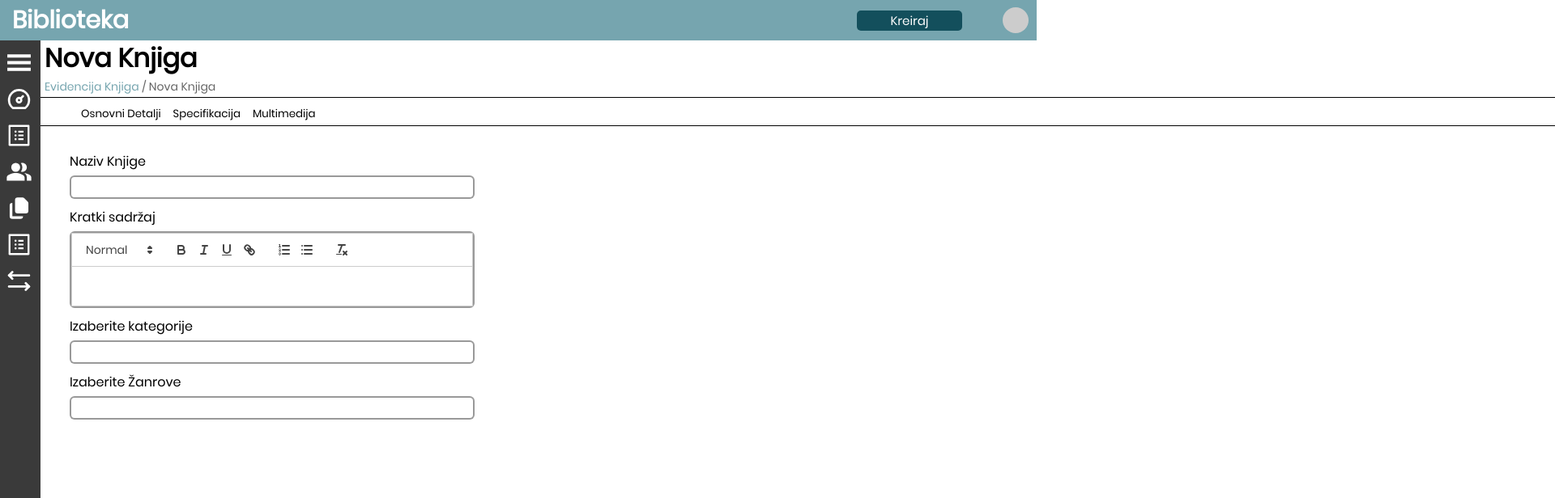
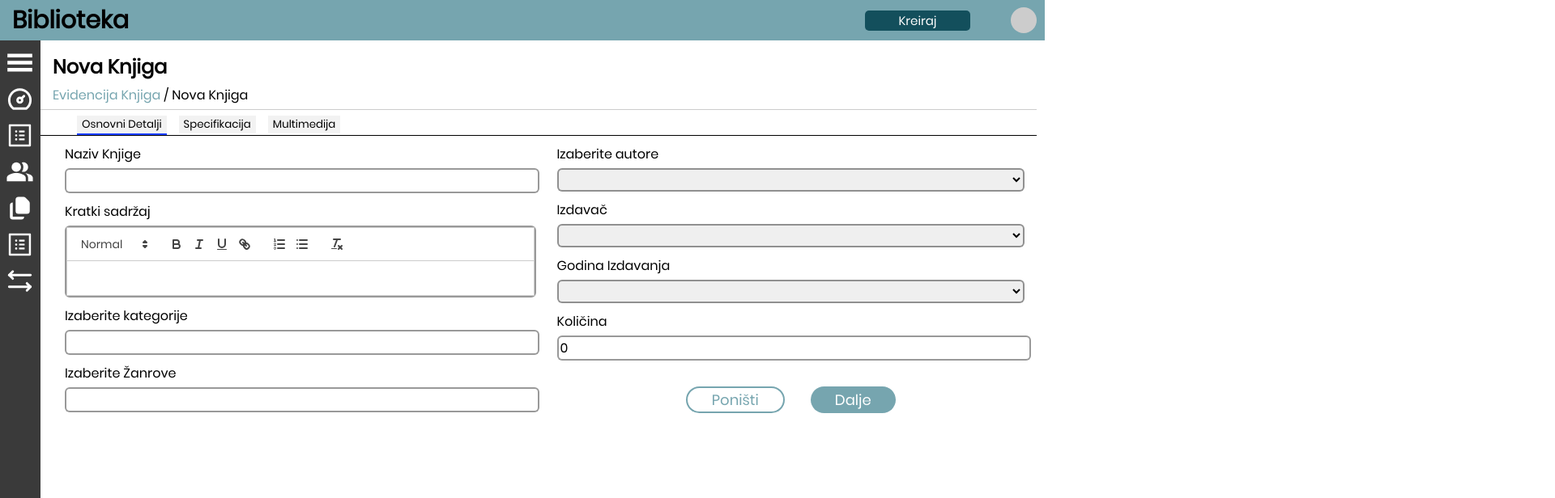
Before and after one commit to Masulaa/online-biblioteka, a React (Create React App) app: page /EvidentionOfBooks/NewBook in a window 1280 px wide. Shown: the top 616 px of the page at 81% size, 1920 px wide, since content can reach past the window. Built offline with nearby package versions, Linux system fonts and the light colour scheme.

Commit message:
Kickoff with Luka

```diff
--- a/src/App.js
+++ b/src/App.js
@@ -1,50 +1,182 @@
-import './App.css';
-import LogIn from './components/account-components/LogIn';
-import SignUp from './components/account-components/SignUp';
+import { lazy, Suspense } from "react";
 
+import "./App.css";
+import LoadingSpinner from "./components/account-components/loading-spinner/LoadingSpinner"
 import { Route, Routes, BrowserRouter } from "react-router-dom";
 
-import EvidentionOfBooks from './components/books-evidention/EvidentionOfBooks'
+const LogIn = lazy(() => import("./components/account-components/LogIn"))
+const SignUp = lazy(() => import("./components/account-components/SignUp"))
 
-import NewBook from './components/books-evidention/new-book/NewBook';
+const EvidentionOfBooks = lazy(() =>
+  import("./components/books-evidention/EvidentionOfBooks")
+);
 
-import EditBook from './components/books-evidention/edit-book/EditBook';
+const EditBook = lazy(() =>
+  import("./components/books-evidention/edit-book/EditBook")
+);
 
-import BookDetails from './components/books-evidention/book-details/BookDetails';
-import BookEvid from './components/books-evidention/book-details/BookEvid';
-import BookMulti from './components/books-evidention/book-details/BookMulti';
-import BookSpec from './components/books-evidention/book-details/BookSpec';
+const BookDetails = lazy(() =>
+  import("./components/books-evidention/book-details/BookDetails")
+);
+const BookEvid = lazy(() =>
+  import("./components/books-evidention/book-details/BookEvid")
+);
+const BookMulti = lazy(() =>
+  import("./components/books-evidention/book-details/BookMulti")
+);
+const BookSpec = lazy(() =>
+  import("./components/books-evidention/book-details/BookSpec")
+);
 
-import StudentEvidention from './components/student/StudentEvidention'
-import NewStudent from './components/student/NewStudent';
-import LibrarianEvidention from './components/librarian/LibrarianEvidention';
-import NewLibrarian from './components/librarian/NewLibrarian';
-import AuthorEvidention from './components/author/AuthorEvidention';
-import NewAuthor from './components/author/NewAuthor';
-import LoadingSpinner from './components/account-components/loading-spinner/LoadingSpinner';
+const StudentEvidention = lazy(() =>
+  import("./components/student/StudentEvidention")
+);
+const NewStudent = lazy(() => import("./components/student/NewStudent"));
+const LibrarianEvidention = lazy(() =>
+  import("./components/librarian/LibrarianEvidention")
+);
+const NewLibrarian = lazy(() => import("./components/librarian/NewLibrarian"));
+const AuthorEvidention = lazy(() =>
+  import("./components/author/AuthorEvidention")
+);
+const NewAuthor = lazy(() => import("./components/author/NewAuthor"));
+
+const NewBook = lazy(() =>
+  import("./components/books-evidention/new-book/NewBook")
+);
 
 function App() {
   return (
     <BrowserRouter>
       <Routes>
-        <Route path='/' element={<SignUp/>} />
-        <Route path='/test' element={<LoadingSpinner/>}/>
-        <Route path='/LogIn' element={<LogIn/>}/>
-        <Route path='/EvidentionOfBooks' element={<EvidentionOfBooks/>}/>
-        <Route path='/EvidentionOfBooks/NewBook' element={<NewBook/>}/>
-        <Route path='/EvidentionOfBooks/EditBook' element={<EditBook/>}/>
-        <Route path='/EvidentionOfBooks/BookDetails' element={<BookDetails/>}/>
-        <Route path='/EvidentionOfBooks/BookDetails/Evidention' element={<BookEvid/>}/>
-        <Route path='/EvidentionOfBooks/BookDetails/Specification' element={<BookSpec/>}/>
-        <Route path='/EvidentionOfBooks/BookDetails/Multimedia' element={<BookMulti/>}/>
-        <Route path='/StudentEvidention' element={<StudentEvidention/>}/>
-        <Route path='/StudentEvidention/NewStudent' element={<NewStudent/>}/>
-        <Route path='/LibrarianEvidention' element={<LibrarianEvidention/>}/>
-        <Route path='/LibrarianEvidention/NewLibrarian' element={<NewLibrarian/>}/>
-        <Route path='/AuthorEvidention' element={<AuthorEvidention/>}/>
-        <Route path='/AuthorEvidention/NewAuthor' element={<NewAuthor/>}/>
-
-
+        <Route
+          path="/"
+          element={
+            <Suspense fallback={null}>
+              <SignUp />
+            </Suspense>
+          }
+        />
+        <Route
+          path="/test"
+          element={
+            <Suspense fallback={null}>
+              <LoadingSpinner />
+            </Suspense>
+          }
+        />
+        <Route
+          path="/LogIn"
+          element={
+            <Suspense fallback={null}>
+              <LogIn />
+            </Suspense>
+          }
+        />
+        <Route
+          path="/EvidentionOfBooks"
+          element={
+            <Suspense fallback={null}>
+              <EvidentionOfBooks />
+            </Suspense>
+          }
+        />
+        <Route
+          path="/EvidentionOfBooks/NewBook"
+          element={
+            <Suspense fallbac="null">
+              <NewBook />
+            </Suspense>
+          }
+        />
+        <Route
+          path="/EvidentionOfBooks/EditBook"
+          element={
+            <Suspense fallback={null}>
+              <EditBook />
+            </Suspense>
+          }
+        />
+        <Route
+          path="/EvidentionOfBooks/BookDetails"
+          element={
+            <Suspense fallback={null}>
+              <BookDetails />
+            </Suspense>
+          }
+        />
+        <Route
+          path="/EvidentionOfBooks/BookDetails/Evidention"
+          element={
+            <Suspense fallback={null}>
+              <BookEvid />
+            </Suspense>
+          }
+        />
+        <Route
+          path="/EvidentionOfBooks/BookDetails/Specification"
+          element={
+            <Suspense fallback={null}>
+              <BookSpec />
+            </Suspense>
+          }
+        />
+        <Route
+          path="/EvidentionOfBooks/BookDetails/Multimedia"
+          element={
+            <Suspense fallback={null}>
+              <BookMulti />
+            </Suspense>
+          }
+        />
+        <Route
+          path="/StudentEvidention"
+          element={
+            <Suspense fallback={null}>
+              <StudentEvidention />
+            </Suspense>
+          }
+        />
+        <Route
+          path="/StudentEvidention/NewStudent"
+          element={
+            <Suspense fallback={null}>
+              <NewStudent />
+            </Suspense>
+          }
+        />
+        <Route
+          path="/LibrarianEvidention"
+          element={
+            <Suspense fallback={null}>
+              <LibrarianEvidention />
+            </Suspense>
+          }
+        />
+        <Route
+          path="/LibrarianEvidention/NewLibrarian"
+          element={
+            <Suspense fallback={null}>
+              <NewLibrarian />
+            </Suspense>
+          }
+        />
+        <Route
+          path="/AuthorEvidention"
+          element={
+            <Suspense fallback={null}>
+              <AuthorEvidention />
+            </Suspense>
+          }
+        />
+        <Route
+          path="/AuthorEvidention/NewAuthor"
+          element={
+            <Suspense fallback={null}>
+              <NewAuthor />
+            </Suspense>
+          }
+        />
       </Routes>
     </BrowserRouter>
   );
--- a/src/api/api.js
+++ b/src/api/api.js
@@ -78,4 +78,7 @@ export const BookService = {
   ListBooks() {
     return client.get("books");
   },
+  CreateBook(bookData) {
+    return client.post('books/store', bookData)
+  }
 };
--- a/src/components/author/NewAuthor.css
+++ b/src/components/author/NewAuthor.css
@@ -38,24 +38,6 @@
     border-bottom: 1px solid black;
     width: 1000rem;
     margin-left: -500px;
-  }
-
-  .blur-showed{
-    filter: blur(10px);
-    opacity: 1;
-    pointer-events: none;
-  }
-
-  .blur{
-   transition: all 0.4s ease-in-out;
-  }
-
-  .naslov1 {
-    padding: 3rem 0rem 	0rem 	0rem;
-    display: flex;
-    justify-content: flex-start;
-    margin-left: 0px;
-    width: 100%;
   }
 
   .buttons1{
@@ -148,13 +130,6 @@
     width: 300px;
   }
 
-  .logo {
-    font-weight: bold;
-    font-size: 1rem;
-    padding: 15px;
-    font-size: 30px;
-  }
-
   .profile {
     display: flex;
     align-items: center;
--- a/src/components/books-evidention/edit-book/EditBook.css
+++ b/src/components/books-evidention/edit-book/EditBook.css
@@ -1,69 +1,44 @@
+@import "../../../style/global.css";
 
-@font-face {
-  font-family: Poppins-Regular;
-  src: url('../../../fonts/poppins/Poppins-Regular.ttf');
-}
 
-@font-face {
-  font-family: Poppins-Bold;
-  src: url('../../../fonts/poppins/Poppins-Bold.ttf');
-}
-
-@font-face {
-  font-family: Poppins-Medium;
-  src: url('../../../fonts/poppins/Poppins-Medium.ttf');
-}
-
-@font-face {
-  font-family: Montserrat-Bold;
-  src: url('../../../fonts/montserrat/Montserrat-Bold.ttf');
-}
-
-.Glavno{
-
-  margin: 0% 4.3%;
-  /* background-color:red; */
-  position: absolute;
-}
-
-.main-content{
+.main-content {
   overflow-y: scroll;
 }
 
-*{
+* {
   font-family: Poppins-Regular;
 }
 
-.line2{
+.line2 {
   border-bottom: 1px solid black;
   width: 1000rem;
   margin-left: -500px;
 }
 
-.blur-showed{
+.blur-showed {
   filter: blur(10px);
   opacity: 1;
   pointer-events: none;
 }
 
-.blur{
+.blur {
   transition: all 0.4s ease-in-out;
 }
 
 .naslov1 {
-  padding: 3rem 0rem 	0rem 	0rem;
+  padding: 3rem 0rem 0rem 0rem;
   display: flex;
   justify-content: flex-start;
   margin-left: 0px;
   width: 100%;
 }
 
-.buttons{
+.buttons {
   display: flex;
   flex-direction: row;
   justify-content: center;
   margin-top: 2rem;
-  border:none;
+  border: none;
 }
 
 .submit {
@@ -79,7 +54,7 @@
   border: none;
 }
 
-.cancel{
+.cancel {
   padding-left: 30px;
   padding-right: 30px;
   margin-right: 1rem;
@@ -92,70 +67,64 @@
   transition: background-color 0.3s ease;
 }
 
-.cancel:hover{
+.cancel:hover {
   border: 2px solid #51737b;
   background-color: #51737b;
   color: white;
 }
 
-.submit:hover{
+.submit:hover {
   background-color: #51737b;
 }
 
-.paragraf{
-  color: #76A5AF;
+.paragraf {
+  color: #76a5af;
   transition: background-color 0.3s ease;
 }
 
-.paragraf:hover{
+.paragraf:hover {
   color: #51737b;
 }
 
-.Stranica p{
+.Stranica p {
   margin-right: 0.5%;
-  display:inline-flex;
+  display: inline-flex;
   font-size: 1rem;
   font-weight: 500;
 }
 
-label{
+label {
   display: block;
   margin-bottom: 5px;
   margin-top: 10px;
 }
-
-.input0{
+/*
+.input0 {
   width: 500px;
   font-size: 16px;
   border-radius: 6px;
-border: 2px solid rgba(0,0,0,0.4);
-}
+  border: 2px solid rgba(0, 0, 0, 0.4);
+} */
 
-.info{
+.info {
   margin: 0.2%;
   display: block;
 }
 
-.ks{
+.ks {
   height: 200px;
 }
 
-.info2{
+.info2 {
   position: absolute;
   margin: -440px 700px;
   margin-top: -350px;
 }
 
-select{
+select {
   width: 300px;
 }
 
-.logo {
-  font-weight: bold;
-  font-size: 1rem;
-  padding: 15px;
-  font-size: 30px;
-}
 
 .profile {
   display: flex;
@@ -168,7 +137,7 @@ select{
 }
 
 .create-btn {
-  background-color: #134F5C;
+  background-color: #134f5c;
   margin: auto;
   padding-left: 20px;
   padding-right: 20px;
@@ -189,8 +158,6 @@ select{
   border-radius: 20px;
 }
 
-
-
 .icon {
   padding-left: 2px;
   color: white;
@@ -205,35 +172,35 @@ select{
 }
 
 .settings {
-  position:fixed;
+  position: fixed;
   color: white;
   font-size: 35px;
   padding-left: 6px;
   margin-top: 340px;
 }
 
-
 @media screen and (max-width: 1280px) {
-  .container{
+  .container {
     display: flex;
     flex-direction: column;
   }
-    .info2{
+  .info2 {
     margin-left: 30px;
     margin-top: 380px;
   }
-    .text-text{
+  .text-text {
     margin-left: 30px;
   }
-    h1{
+  h1 {
     margin-left: 30px;
   }
-    .Stranica{
+  .Stranica {
     margin-left: 30px;
   }
-    body{
-      overflow-y: scroll;    }
-      .buttons{
+  body {
+    overflow-y: scroll;
+  }
+  .buttons {
     margin-bottom: 0px;
   }
 }
--- a/src/components/books-evidention/new-book/NewBook.css
+++ b/src/components/books-evidention/new-book/NewBook.css
@@ -1,69 +1,35 @@
+@import "../../../style/global.css";
 
-@font-face {
-  font-family: Poppins-Regular;
-  src: url('../../../fonts/poppins/Poppins-Regular.ttf');
-}
-
-@font-face {
-  font-family: Poppins-Bold;
-  src: url('../../../fonts/poppins/Poppins-Bold.ttf');
-}
-
-@font-face {
-  font-family: Poppins-Medium;
-  src: url('../../../fonts/poppins/Poppins-Medium.ttf');
-}
-
-@font-face {
-  font-family: Montserrat-Bold;
-  src: url('../../../fonts/montserrat/Montserrat-Bold.ttf');
-}
-
-.Glavno{
-
-  margin: 0% 4.3%;
-  /* background-color:red; */
-  position: absolute;
-}
-
-.main-content{
+.main-content {
   overflow-y: scroll;
 }
 
-*{
+* {
   font-family: Poppins-Regular;
 }
 
-.line2{
+.line2 {
   border-bottom: 1px solid black;
   width: 1000rem;
   margin-left: -500px;
 }
 
-.blur-showed{
+.blur-showed {
   filter: blur(10px);
   opacity: 1;
   pointer-events: none;
 }
 
-.blur{
+.blur {
   transition: all 0.4s ease-in-out;
 }
 
-.naslov1 {
-  padding: 3rem 0rem 	0rem 	0rem;
-  display: flex;
-  justify-content: flex-start;
-  margin-left: 0px;
-  width: 100%;
-}
-
-.buttons{
+.buttons {
   display: flex;
   flex-direction: row;
   justify-content: center;
   margin-top: 2rem;
-  border:none;
+  border: none;
 }
 
 .submit {
@@ -79,7 +45,7 @@
   border: none;
 }
 
-.cancel{
+.cancel {
   padding-left: 30px;
   padding-right: 30px;
   margin-right: 1rem;
@@ -92,69 +58,62 @@
   transition: background-color 0.3s ease;
 }
 
-.cancel:hover{
+.cancel:hover {
   border: 2px solid #51737b;
   background-color: #51737b;
   color: white;
 }
 
-.submit:hover{
+.submit:hover {
   background-color: #51737b;
 }
 
-.paragraf{
-  color: #76A5AF;
+.paragraf {
+  color: #76a5af;
   transition: background-color 0.3s ease;
 }
 
-.paragraf:hover{
+.paragraf:hover {
   color: #51737b;
 }
 
-.Stranica p{
+.Stranica p {
   margin-right: 0.5%;
-  display:inline-flex;
+  display: inline-flex;
   font-size: 1rem;
   font-weight: 500;
 }
 
-label{
+label {
   display: block;
   margin-bottom: 5px;
   margin-top: 10px;
 }
-
+/*
 .input0{
 width: 500px;
 font-size: 16px;
 border-radius: 6px;
 border: 2px solid rgba(0,0,0,0.4);
-}
+} */
 
-.info{
+.info {
   margin: 0.2%;
   display: block;
 }
 
-.ks{
+.ks {
   height: 200px;
 }
 
-.info2{
+.info2 {
   position: absolute;
   margin: -440px 700px;
   margin-top: -350px;
 }
 
-select{
+select {
   width: 300px;
-}
-
-.logo {
-  font-weight: bold;
-  font-size: 1rem;
-  padding: 15px;
-  font-size: 30px;
 }
 
 .profile {
@@ -168,7 +127,7 @@ select{
 }
 
 .create-btn {
-  background-color: #134F5C;
+  background-color: #134f5c;
   margin: auto;
   padding-left: 20px;
   padding-right: 20px;
@@ -189,8 +148,6 @@ select{
   border-radius: 20px;
 }
 
-
-
 .icon {
   padding-left: 2px;
   color: white;
@@ -205,35 +162,35 @@ select{
 }
 
 .settings {
-  position:fixed;
+  position: fixed;
   color: white;
   font-size: 35px;
   padding-left: 6px;
   margin-top: 340px;
 }
 
-
 @media screen and (max-width: 1280px) {
-  .container{
+  .container {
     display: flex;
     flex-direction: column;
   }
-    .info2{
+  .info2 {
     margin-left: 30px;
     margin-top: 380px;
   }
-    .text-text{
+  .text-text {
     margin-left: 30px;
   }
-    h1{
+  h1 {
     margin-left: 30px;
   }
-    .Stranica{
+  .Stranica {
     margin-left: 30px;
   }
-    body{
-      overflow-y: scroll;    }
-      .buttons{
+  body {
+    overflow-y: scroll;
+  }
+  .buttons {
     margin-bottom: 0px;
   }
 }
--- a/src/components/books-evidention/new-book/NewBook.js
+++ b/src/components/books-evidention/new-book/NewBook.js
@@ -7,6 +7,7 @@ import DragDrop from "../../dragdropupload/DragDrop";
 import "./NewBook.css";
 import ReactQuill from "react-quill";
 import "react-quill/dist/quill.snow.css";
+import { BookService } from "../../../api/api";
 
 function NewBook() {
   const [currentStep, setCurrentStep] = useState(1);
@@ -24,6 +25,12 @@ function NewBook() {
   const [format, setFormat] = useState("");
   const [isbn, setIsbn] = useState("");
   const [fileName, setFileName] = useState("");
+
+  const createBook = () => {
+    BookService.CreateBook({
+      nazivKnjiga: bookName,
+    });
+  };
 
   const navigate = useNavigate();
 
@@ -52,6 +59,8 @@ function NewBook() {
     console.log("Format:", format);
     console.log("ISBN:", isbn);
     console.log("Ime fajla:", fileName);
+
+    createBook();
   };
 
   const isMenuOpen = useSelector((state) => state.menu.isMenuOpen);
@@ -65,19 +74,23 @@ function NewBook() {
       <NavBar />
       <div className={`blur ${isMenuOpen ? "blur-showed" : ""}`}>
         <div className="main-content">
-          <div className="Glavno">
-            <h1 className="naslov1">Nova Knjiga</h1>
-            <p>
+          <div class="headbar">
+            <h2 className="naslov">Nova Knjiga</h2>
+            <p class="breadcrumbs">
               <Link to="/EvidentionOfBooks">
                 <span className="paragraf">Evidencija Knjiga</span>
               </Link>{" "}
               / Nova Knjiga
             </p>
-            <div className="line2"></div>
+          </div>
+
+          <div className="Glavno">
             <div className="Stranica">
-              <Link className="link-p">
+              <Link>
                 <button
-                className={currentStep === 1 ? "active" : ""}
+                  className={`toggle-button ${
+                    currentStep === 1 ? "active" : ""
+                  }`}
                   onClick={() => handleLinkClick(1)}
                 >
                   Osnovni Detalji
@@ -85,7 +98,9 @@ function NewBook() {
               </Link>
               <Link className="link-p">
                 <button
-                className={currentStep === 2 ? "active" : ""}
+                  className={`toggle-button ${
+                    currentStep === 2 ? "active" : ""
+                  }`}
                   onClick={() => handleLinkClick(2)}
                 >
                   Specifikacija
@@ -93,20 +108,24 @@ function NewBook() {
               </Link>
               <Link className="link-p">
                 <button
-                className={currentStep === 3 ? "active" : ""}
+                  className={`toggle-button ${
+                    currentStep === 3 ? "active" : ""
+                  }`}
                   onClick={() => handleLinkClick(3)}
                 >
                   Multimedija
                 </button>
               </Link>
             </div>
+
             <div className="line2"></div>
+
             {currentStep === 1 && (
-              <div className="container1">
-                <div className="info">
+              <div className="flex-columns">
+                <div className="column">
                   <label>Naziv Knjige</label>
                   <input
-                    className="input0"
+                    className="default-input"
                     value={bookName}
                     onChange={(e) => setBookName(e.target.value)}
                   />
@@ -114,25 +133,25 @@ function NewBook() {
                   <ReactQuill
                     value={sadrzaj}
                     onChange={handleSadrzajChange}
-                    className="input0"
+                    className="default-input"
                   />
                   <label>Izaberite kategorije</label>
                   <input
-                    className="input0"
+                    className="default-input"
                     value={categories}
                     onChange={(e) => setCategories(e.target.value)}
                   />
                   <label>Izaberite Žanrove</label>
                   <input
-                    className="input0"
+                    className="default-input"
                     value={genres}
                     onChange={(e) => setGenres(e.target.value)}
                   />
                 </div>
-                <div className="info2">
+                <div className="column">
                   <label>Izaberite autore</label>
                   <select
-                    className="input0"
+                    className="default-input"
                     value={authors}
                     onChange={(e) => setAuthors(e.target.value)}
                   >
@@ -144,7 +163,7 @@ function NewBook() {
                   </select>
                   <label>Izdavač</label>
                   <select
-                    className="input0"
+                    className="default-input"
                     value={publisher}
                     onChange={(e) => setPublisher(e.target.value)}
                   >
@@ -156,7 +175,7 @@ function NewBook() {
                   </select>
                   <label>Godina Izdavanja</label>
                   <select
-                    className="input0"
+                    className="default-input"
                     value={year}
                     onChange={(e) => setYear(e.target.value)}
                   >
@@ -179,7 +198,7 @@ function NewBook() {
                   <label>Količina</label>
                   <input
                     type="number"
-                    className="input0"
+                    className="default-input"
                     min="1"
                     value={quantity}
                     onChange={(e) => setQuantity(parseInt(e.target.value))}
@@ -209,14 +228,14 @@ function NewBook() {
                   <label>Broj Stranica</label>
                   <input
                     type="number"
-                    className="input0"
+                    className="default-input"
                     min="1"
                     value={numOfPages}
                     onChange={(e) => setNumOfPages(parseInt(e.target.value))}
                   />
                   <label>Pismo</label>
                   <select
-                    className="input0"
+                    className="default-input"
                     value={script}
                     onChange={(e) => setScript(e.target.value)}
                   >
@@ -226,7 +245,7 @@ function NewBook() {
                   </select>
                   <label>Povez</label>
                   <select
-                    className="input0"
+                    className="default-input"
                     value={binding}
                     onChange={(e) => setBinding(e.target.value)}
                   >
@@ -236,7 +255,7 @@ function NewBook() {
                   </select>
                   <label>Format</label>
                   <select
-                    className="input0"
+                    className="default-input"
                     value={format}
                     onChange={(e) => setFormat(e.target.value)}
                   >
@@ -247,10 +266,9 @@ function NewBook() {
                     <option>4:3</option>
                   </select>
 
-
                   <label>ISBN</label>
                   <input
-                    className="input0"
+                    className="default-input"
                     value={isbn}
                     onChange={(e) => setIsbn(e.target.value)}
                   />
--- a/src/components/librarian/NewLibrarian.css
+++ b/src/components/librarian/NewLibrarian.css
@@ -147,12 +147,6 @@ select{
   width: 300px;
 }
 
-.logo {
-  font-weight: bold;
-  font-size: 1rem;
-  padding: 15px;
-  font-size: 30px;
-}
 
 .profile {
   display: flex;
--- a/src/components/navbars/navbar.css
+++ b/src/components/navbars/navbar.css
@@ -1,7 +1,10 @@
+@import '../../style/global.css';
+
 .lista {
   display: flex;
   flex-direction: column;
   margin-top: 55px;
+  padding-left: 0px;
 }
 
 .all-lists {
@@ -74,13 +77,6 @@
   background-color: #76a5af;
   padding: 0rem 0.625rem 0rem 0rem;
   z-index: 9999;
-}
-
-.logo {
-  padding: 15pxs;
-  font-weight: bold;
-  font-size: 1rem;
-  color: white;
 }
 
 .create-btn {
--- a/src/components/student/NewStudent.css
+++ b/src/components/student/NewStudent.css
@@ -147,12 +147,6 @@
     width: 300px;
   }
 
-  .logo {
-    font-weight: bold;
-    font-size: 1rem;
-    padding: 15px;
-    font-size: 30px;
-  }
 
   .profile {
     display: flex;
--- /dev/null
+++ b/src/style/global.css
@@ -0,0 +1,103 @@
+@font-face {
+  font-family: Poppins-Regular;
+  src: url("../fonts/poppins/Poppins-Regular.ttf");
+}
+
+@font-face {
+  font-family: Poppins-Bold;
+  src: url("../fonts/poppins/Poppins-Bold.ttf");
+}
+
+@font-face {
+  font-family: Poppins-Medium;
+  src: url("../fonts/poppins/Poppins-Medium.ttf");
+}
+
+@font-face {
+  font-family: Montserrat-Bold;
+  src: url("../fonts/montserrat/Montserrat-Bold.ttf");
+}
+
+h2 {
+    margin-top: 5px;
+    margin-bottom: 5px;
+}
+
+.breadcrumbs {
+    margin-top: 0px;
+    margin-bottom: 0px;
+    padding-bottom: 5px;
+}
+
+.headbar {
+    padding-left: 65px;
+    padding-top: 60px;
+
+    border-bottom: 1px solid #ccc;
+}
+
+.Glavno {
+    padding-left: 65px;
+}
+
+.logo {
+  font-weight: bold;
+  font-size: 1rem;
+  padding: 15px;
+  font-size: 30px;
+}
+
+.blur-showed{
+    filter: blur(10px);
+    opacity: 1;
+    pointer-events: none;
+  }
+
+
+.blur{
+transition: all 0.4s ease-in-out;
+}
+
+.naslov {
+    display: flex;
+    justify-content: flex-start;
+    width: 100%;
+  }
+
+.default-input {
+  width: 100%;
+  font-size: 16px;
+  border-radius: 6px;
+  border: 2px solid rgba(0, 0, 0, 0.4);
+}
+
+.toggle-button {
+    background-color: #f2f2f2;
+    border: 0px;
+    cursor: pointer;
+}
+
+.toggle-button:hover {
+    background-color: #ccc;
+    border-bottom: 2px solid #fc9999;
+}
+
+.toggle-button.active {
+    border-bottom: 2px solid #1941ff;
+}
+
+
+.flex-columns {
+    display: flex;
+    flex-direction: row;
+    flex-wrap: wrap;
+    /* gap: 30px; */
+
+}
+
+.column {
+    flex: 1;
+    padding-left: 15px;
+    padding-right: 15px;
+    /* width: 50%; */
+}
```
Also changed, not shown: src/components/books-evidention/EvidentionOfBooks.css (+0 -8 lines). Lines whose indentation alone changed are shown as unchanged.
